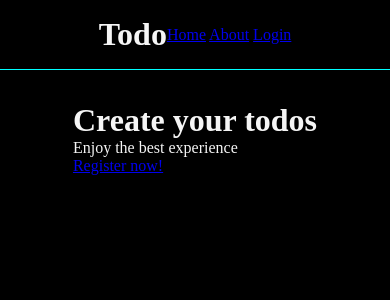
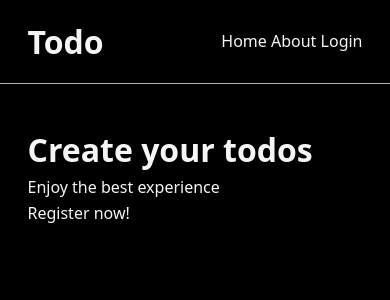
Before and after one commit to niceWizzard/djang_todo_tut, a Django app: page / in a window 390 px wide. Shown: the top 300 px of the page. Run offline with Django 5.2, Linux system fonts and the light colour scheme.

Commit message:
Added boilerpalte index.css styles

```diff
--- /dev/null
+++ b/static/css/index.css
@@ -0,0 +1,93 @@
+/* ============================= */
+/* ===== RESET & BASE STYLES ==== */
+/* ============================= */
+
+/* Reset box model */
+*, *::before, *::after {
+    box-sizing: border-box;
+}
+
+/* Remove default margin and padding */
+* {
+    margin: 0;
+    padding: 0;
+}
+
+/* Remove list styles */
+ul, ol {
+    list-style: none;
+}
+
+/* Reset anchor styles */
+a {
+    text-decoration: none;
+    color: inherit;
+}
+
+/* Improve typography defaults */
+body {
+    font-family: system-ui, sans-serif;
+    font-size: 16px;
+    line-height: 1.6;
+    color: #333;
+    background-color: #f9f9f9;
+}
+
+/* ============================= */
+/* ====== LAYOUT & UTILS ======= */
+/* ============================= */
+
+/* Center container */
+.container {
+    width: min(90%, 1200px);
+    margin: 0 auto;
+    padding: 1rem;
+}
+
+/* Flexbox helper */
+.flex {
+    display: flex;
+    align-items: center;
+    justify-content: center;
+}
+
+/* Grid helper */
+.grid {
+    display: grid;
+    gap: 1rem;
+}
+
+/* Text alignment */
+.text-center {
+    text-align: center;
+}
+
+/* Button styling */
+.btn {
+    display: inline-block;
+    padding: 0.75rem 1.5rem;
+    background-color: #007bff;
+    color: white;
+    border-radius: 5px;
+    transition: 0.3s;
+    border: none;
+    cursor: pointer;
+}
+
+.btn:hover {
+    background-color: #0056b3;
+}
+
+/* ============================= */
+/* ====== RESPONSIVE DESIGN ==== */
+/* ============================= */
+
+@media (max-width: 768px) {
+    .container {
+        padding: 0.5rem;
+    }
+
+    .flex {
+        flex-direction: column;
+    }
+}
--- a/static/css/style.css
+++ b/static/css/style.css
@@ -1,13 +1,9 @@
-:root{
+body {
     background-color: black;
     color: whitesmoke;
 }
 html {
     min-height: 100vh;
-}
-* {
-    margin: 0;
-    box-sizing: border-box;
 }
 
 
@@ -15,11 +11,6 @@ nav {
     background-color: black;
     border-bottom: 1px solid aqua;
     min-height: 7vh;
-}
-
-.container {
-    width: max-content;
-    margin: 0 auto;
 }
 
 main {
--- a/templates/layout.html
+++ b/templates/layout.html
@@ -9,6 +9,7 @@
             Page Title
         {% endblock title %}
     </title>
+    <link rel="stylesheet" type="text/css" href="{% static 'css/index.css'%}">
     <link rel="stylesheet" type="text/css" href="{% static 'css/style.css'%}">
 </head>
 <body>
```
